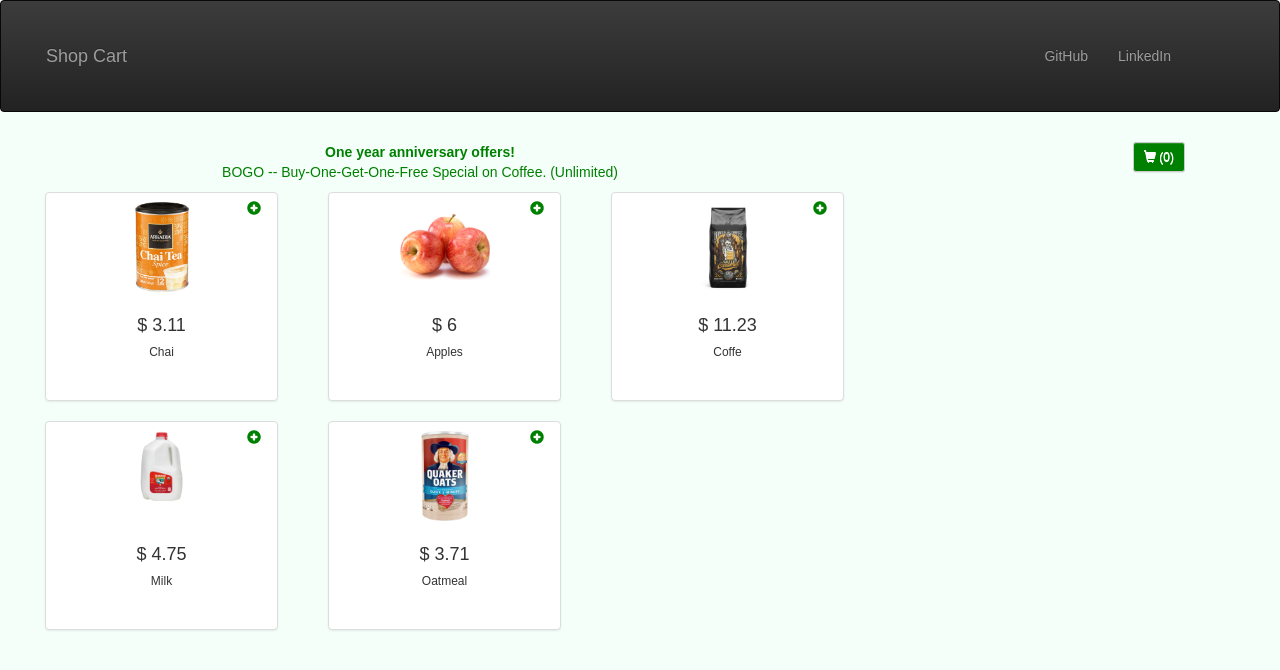
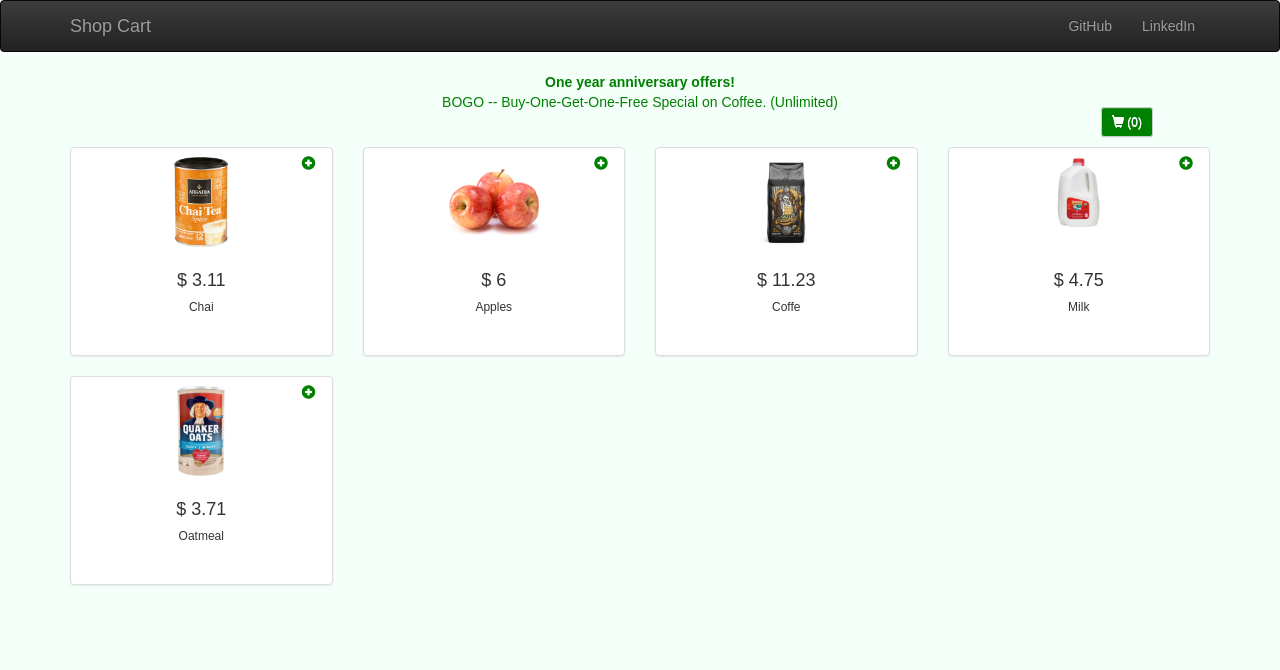
Before and after one commit to 13DeAnda/shopCart, a React (Create React App) app: page / in a window 1280 px wide. Shown: the top 670 px of the page. Built offline with nearby package versions, Linux system fonts and the light colour scheme.

Commit message:
centering changes

```diff
--- a/src/component/ProductPopOver/ProductPopOver.css
+++ b/src/component/ProductPopOver/ProductPopOver.css
@@ -7,11 +7,11 @@
   position: fixed;
   top: 80%;
   right:3%;
-  z-index: 102;
+  z-index: 30;
   box-shadow: 0 5px 10px rgba(12, 11, 11, 0.77);
   border: 1px solid #ddd;
   border-radius: 5px;
-
+  transition: visibility 0s 3s, opacity 3s linear;
 }
 
 .ProductPopOver img{
--- a/src/component/Products/Products.css
+++ b/src/component/Products/Products.css
@@ -1,8 +1,7 @@
 .product{
-    width: 233px;
+    width: 100%;
     height: 209px;
     display: inline-block;
-    margin-right: 50px;
 }
 .product img{
   width: auto;
@@ -50,3 +49,13 @@
 .shopCartHeader{
   margin-bottom: 10px;
 }
+
+.cartButton{
+  margin-top: -5px;
+  margin-right: 5%;
+  color: white;
+}
+
+.cartButton .glyphicon{
+  color: white;
+}
--- a/src/component/Products/Products.js
+++ b/src/component/Products/Products.js
@@ -21,6 +21,7 @@ export default class Products extends React.Component {
       cart: {},
       cartTotalItems: 0,
       showCart: true,
+      waitingPopOver: 0,
       showProductPopOver: null,
       products: {
         'CH1': {
@@ -67,7 +68,8 @@ export default class Products extends React.Component {
       <Grid className='Products'>
         <div className={showCart? 'hidden' : 'mask'} onClick={this.displayCart}></div>
         <Row className='shopCartHeader '>
-          <Col xs={8} className="text-center offers">
+          <Col xs={12} className="text-center offers">
+            <div className="text-center">
             <b> One year anniversary offers!</b>
               <Carousel>
                 <Carousel.Item className='text-center'>
@@ -83,18 +85,20 @@ export default class Products extends React.Component {
                     APOM -- Purchase a bag of Oatmeal and get 50% off a bag of Apples
                 </Carousel.Item>
               </Carousel>
-          </Col>
-          <Col xs={4} className="text-right">
+            </div>
+            <div className="text-right">
               <Button className="cartButton maskTop" bsSize="sm" onClick={this.displayCart}>
                 <Glyphicon glyph="shopping-cart" /> ({cartTotalItems})
               </Button>
               {showProductPopOver? <ProductPopOver product={showProductPopOver} /> : null}
+            </div>
           </Col>
+
         </Row>
         <Row>
-          <Col sm={11}>
           {_.map(products, function(product, index){
             return(
+              <Col sm={3}>
                 <Thumbnail className='product text-center' src={product.image}  key={index}>
                   <h4> $ {product.price}</h4>
                   <h6>{product.name} </h6> <br/>
@@ -112,9 +116,9 @@ export default class Products extends React.Component {
                         </div>
                     </div>
                 </Thumbnail>
+              </Col>
             );
           }.bind(this))}
-          </Col>
           <div className={showCart? 'hidden' : ''} >
             <ShopCart cart={cart}
                     addToCart={this.addToCart}
@@ -134,7 +138,9 @@ export default class Products extends React.Component {
     cartTotalItems++;
     cart[product.code] = product;
 
-    this.setState({cart: cart, cartTotalItems: cartTotalItems, showProductPopOver: product});
+    var waitingPopOver = _.cloneDeep(this.state.waitingPopOver);
+
+    this.setState({cart: cart, cartTotalItems: cartTotalItems, showProductPopOver: product, waitingPopOver: ++waitingPopOver});
     this.displayProductPopOver(product);
   }
 
@@ -155,8 +161,14 @@ export default class Products extends React.Component {
 
   displayProductPopOver(product){
     setTimeout( function() {
-      this.setState({showProductPopOver: null});
-    }.bind(this),4000);
+      var waitingPopOver = _.cloneDeep(this.state.waitingPopOver);
+      if(waitingPopOver > 1){
+        this.setState({waitingPopOver: --waitingPopOver});
+      }
+      else {
+        this.setState({showProductPopOver: null, waitingPopOver: 0});
+      }
+    }.bind(this),3000);
   }
 
   displayCart(){
--- a/src/component/ShopCart/ShopCart.css
+++ b/src/component/ShopCart/ShopCart.css
@@ -5,15 +5,13 @@
   right: 28px;
   border: 1px solid #e0dcdc;
   padding: 20px;
+  padding-bottom: 40px;
   border-radius: 4px;
   box-shadow: 1px 1px #dedede;
   overflow-y: scroll;
-  max-height: 80%;
+  max-height: 70%;
 }
 
-.shopCart table{
-  width: 250px;
-}
 .discount{
   font-size: 10px;
 }
@@ -37,10 +35,3 @@
 .carousel-indicators{
   display: none;
 }
-
-.cartButton{
-  color: white;
-}
-.cartButton .glyphicon{
-  color: white;
-}
--- a/src/component/ShopCart/ShopCart.js
+++ b/src/component/ShopCart/ShopCart.js
@@ -70,6 +70,7 @@ export default class ShopCart extends React.Component {
                 <th>Item</th>
                 <th>Price</th>
                 <th>Qty </th>
+                <th>Edit</th>
               </tr>
             </thead>
               {_.map(cart, function(product, index){
@@ -80,13 +81,15 @@ export default class ShopCart extends React.Component {
                       <td>{product.name}</td>
                       <td> ${product.price}</td>
                       <td className="text-center">
-                        {product.quantity}<br/>
+                        {product.quantity}
+                      </td>
+                      <td>
                         <div className="buttons">
                           <Glyphicon glyph="minus-sign" onClick={()=> this.props.removeFromCart(product)} />
                           <Glyphicon glyph="plus-sign" onClick={() => this.props.addToCart(product)}/>
                         </div>
+                      </td>
 
-                      </td>
                     </tr>
 
                     {_.map(product.discounts, function(discount, key){
--- a/src/shared/shared.css
+++ b/src/shared/shared.css
@@ -17,7 +17,7 @@ body{
 }
 
 .container{
-	margin: 30px;
+	margin: auto;
 }
 
 .error{
@@ -57,10 +57,10 @@ input{
 .mask{
   height: 100%;
   width: 100%;
-  top: 111px;
+  top:0;
   left: 0;
   background: #7373736b;
-  position: absolute;
+  position: fixed;
   z-index: 100;
 }
 .maskTop{
```
Lines whose indentation alone changed are shown as unchanged.
